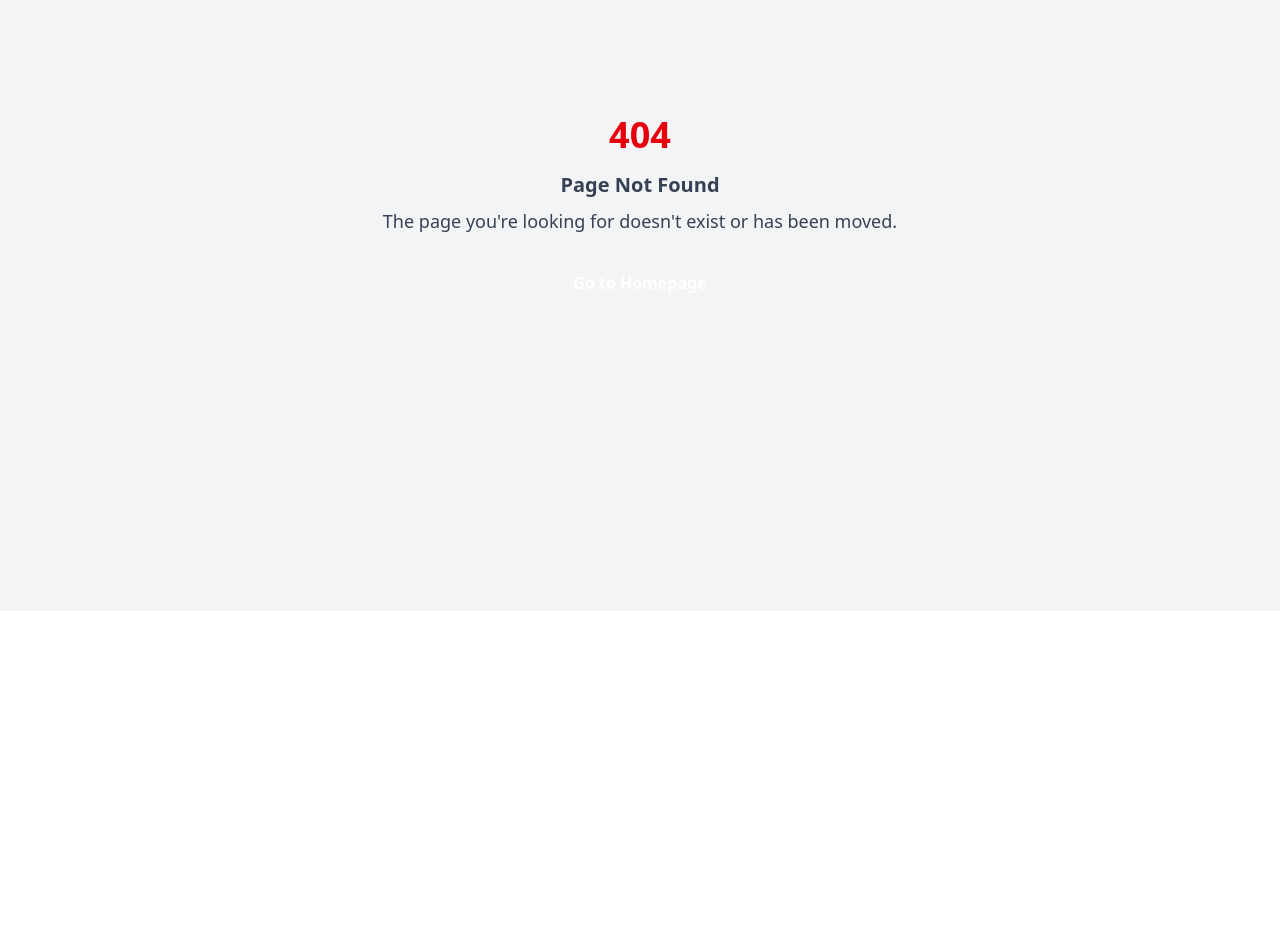
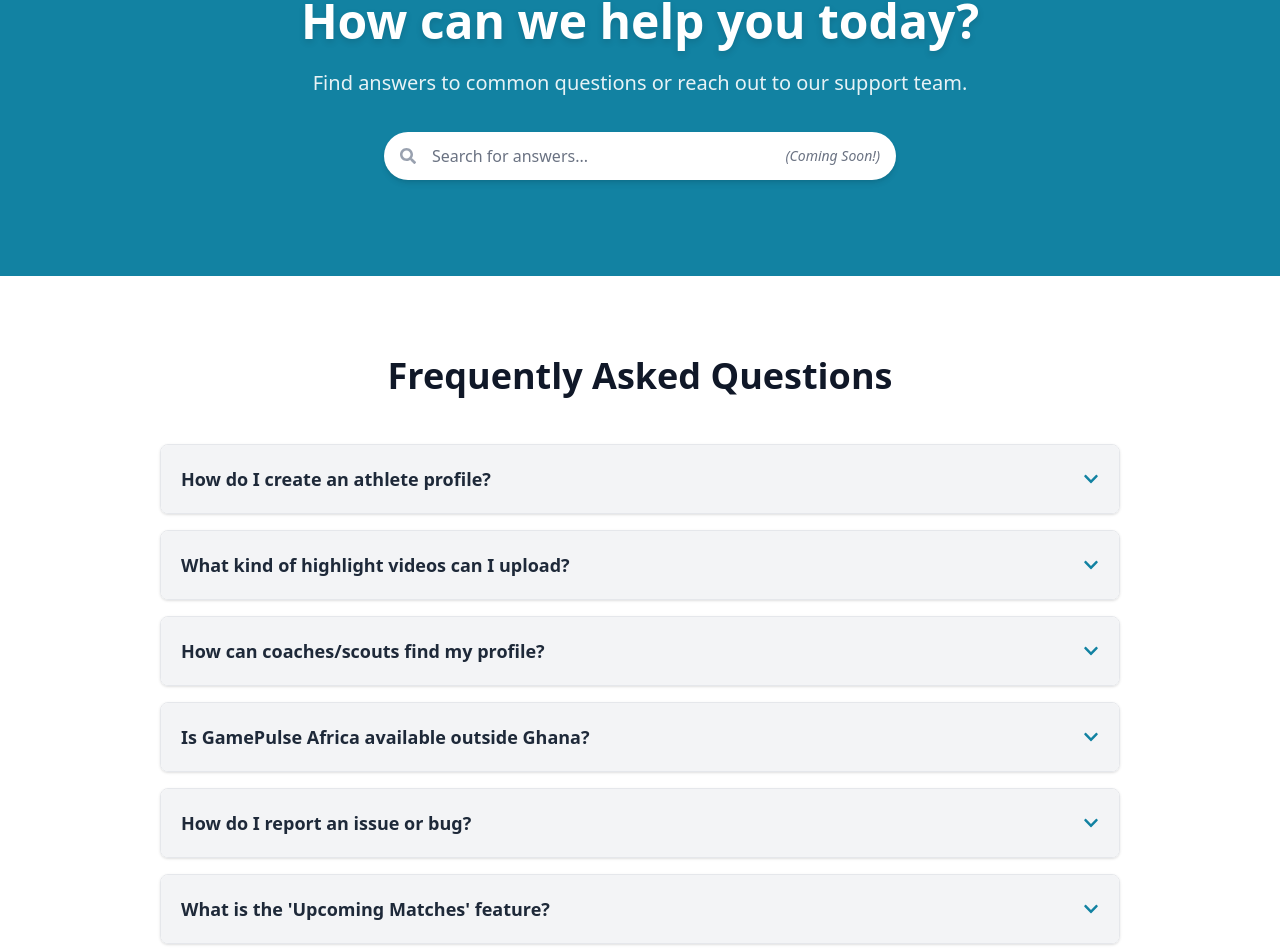
Before and after one commit to Qhojoblinks-7/kijanaPulseafrica, a React (Vite) app: page /help-center in a window 1280 px wide. Before the commit this address had no page. Shown: the part 213-1165 px from the top of the page. Before the commit the page ends 824 px from the top, so only its background shows below. Built offline with nearby package versions, Linux system fonts and the light colour scheme.

Commit message:
feat: add Help and Support page with FAQ section and contact options; update routing and layout adjustments

```diff
--- a/src/App.jsx
+++ b/src/App.jsx
@@ -28,6 +28,7 @@
 // NEW IMPORTS: Forgot Password and Reset Password Pages
 import ForgotPasswordPage from './pages/ForgotPasswordPage';
 import ResetPasswordPage from './pages/ResetPasswordPage';
+import HelpAndSupportPage from './pages/HelpAndSupportPage'
 
 
 function App() {
@@ -90,9 +91,7 @@
             <Route path="/live-matches" element={<LiveMatchesDashboard />} />
             <Route path="/discover-talent" element={<AthleteSearchPage />} />
             <Route path="/settings" element={<div>Settings (Implement Me)</div>} />
-            <Route path="/help" element={<div>Help Center (Implement Me)</div>} />
-            <Route path="/features" element={<div>Features Page (Implement Me)</div>} />
-            <Route path="/digital-classroom" element={<div>Digital Classroom (Implement Me)</div>} />
+            <Route path="/help-center" element={<HelpAndSupportPage />}/>      <Route path="/digital-classroom" element={<div>Digital Classroom (Implement Me)</div>} />
             <Route path="/download-app" element={<div>Download App Page (Implement Me)</div>} />
             <Route path="/notifications" element={<div>Notifications Page (Implement Me)</div>} />
             <Route path="/search" element={<div>Mobile Search Page (Implement Me)</div>} />
--- a/src/pages/AboutUsPage.jsx
+++ b/src/pages/AboutUsPage.jsx
@@ -12,7 +12,7 @@
 
 const AboutUsPage = () => {
   return (
-    <div className="min-h-screen  bg-gradient-to-br mt-15 from-gray-50 to-gray-200 font-sans text-gray-900 overflow-hidden">
+    <div className="min-h-screen  bg-gradient-to-br mt-10 from-gray-50 to-gray-200 font-sans text-gray-900 overflow-hidden">
 
       {/* Hero Section: Our Mission */}
       <section
--- /dev/null
+++ b/src/pages/HelpAndSupportPage.jsx
@@ -0,0 +1,175 @@
+// src/pages/HelpAndSupportPage.jsx
+import React, { useState, useEffect } from 'react';
+import { Link } from 'react-router-dom';
+import { FaChevronDown, FaChevronUp, FaQuestionCircle, FaEnvelope, FaPhone, FaSearch, FaInfoCircle } from 'react-icons/fa';
+
+const HelpAndSupportPage = () => {
+  const [openFAQ, setOpenFAQ] = useState(null); // State to manage which FAQ item is open
+
+  useEffect(() => {
+    document.title = "Help & Support | GamePulse Africa";
+    window.scrollTo(0, 0); // Scroll to top on page load
+  }, []);
+
+  const faqs = [
+    {
+      question: "How do I create an athlete profile?",
+      answer: "After logging in, navigate to the 'My Profile' or 'Athlete Profile' section from your dashboard. You'll find options to upload your photo, add personal details, sporting statistics, achievements, and highlight videos. Make sure to fill out all sections for a comprehensive profile."
+    },
+    {
+      question: "What kind of highlight videos can I upload?",
+      answer: "You can upload videos showcasing your best plays, skills, and match performances. We recommend short, high-quality clips focusing on your key strengths. Ensure the videos are well-lit and clearly show your actions."
+    },
+    {
+      question: "How can coaches/scouts find my profile?",
+      answer: "Coaches and scouts can use the 'Discover Talent' feature to search for athletes based on sport, position, age, location, and key performance indicators. The more complete and updated your profile is, the easier it will be for them to find you."
+    },
+    {
+      question: "Is GamePulse Africa available outside Ghana?",
+      answer: "GamePulse Africa is designed for the entire African continent, aiming to connect high school athletes across various regions. While our initial focus may be on specific countries, we are continuously expanding our reach. Stay tuned for updates on new regions!"
+    },
+    {
+      question: "How do I report an issue or bug?",
+      answer: "If you encounter any issues, please contact our support team using the email or phone number provided on this page. Describe the issue in detail, including screenshots or video if possible, to help us assist you faster."
+    },
+    {
+      question: "What is the 'Upcoming Matches' feature?",
+      answer: "The 'Upcoming Matches' feature provides a centralized calendar for high school sports events across Africa. You can view schedules, match details, and even get notifications for games involving your favorite teams or athletes."
+    },
+    {
+      question: "Can I use GamePulse Africa on my mobile device?",
+      answer: "Yes, GamePulse Africa is designed to be fully responsive and accessible on all mobile devices through your web browser. We are also working on dedicated mobile applications for an even smoother experience."
+    }
+  ];
+
+  const toggleFAQ = (index) => {
+    setOpenFAQ(openFAQ === index ? null : index);
+  };
+
+  return (
+    <div className="min-h-screen bg-gray-50 font-sans text-gray-900 pb-16">
+      {/* Hero Section */}
+      <section className="bg-gamepulse-blue text-white py-16 md:py-24 text-center">
+        <div className="container mx-auto px-4 md:px-8 max-w-4xl">
+          <FaQuestionCircle className="text-6xl mx-auto mb-6 text-gamepulse-orange" />
+          <h1 className="text-4xl md:text-5xl font-extrabold leading-tight mb-4 font-heading drop-shadow-md">
+            How can we help you today?
+          </h1>
+          <p className="text-lg md:text-xl leading-relaxed mb-8 opacity-90">
+            Find answers to common questions or reach out to our support team.
+          </p>
+          {/* Mock Search Bar */}
+          <div className="relative max-w-lg mx-auto">
+            <input
+              type="text"
+              placeholder="Search for answers..."
+              className="w-full py-3 pl-12 pr-4 rounded-full bg-white text-gray-800 placeholder-gray-500 shadow-md focus:outline-none focus:ring-2 focus:ring-gamepulse-orange"
+              disabled // Disable for now as it's a mock
+            />
+            <FaSearch className="absolute left-4 top-1/2 transform -translate-y-1/2 text-gray-400" />
+            <span className="absolute right-4 top-1/2 transform -translate-y-1/2 text-sm text-gray-500 italic">
+                (Coming Soon!)
+            </span>
+          </div>
+        </div>
+      </section>
+
+      {/* FAQ Section */}
+      <section className="py-16 md:py-20 bg-white">
+        <div className="container mx-auto px-4 md:px-8 max-w-5xl">
+          <h2 className="text-3xl md:text-4xl font-extrabold text-gray-900 mb-12 text-center font-heading">
+            Frequently Asked Questions
+          </h2>
+          <div className="space-y-4">
+            {faqs.map((faq, index) => (
+              <div
+                key={index}
+                className="border border-gray-200 rounded-lg shadow-sm overflow-hidden transition-all duration-300 ease-in-out hover:shadow-md"
+              >
+                <button
+                  className="w-full flex justify-between items-center text-left p-5 bg-gray-100 hover:bg-gray-200 focus:outline-none transition-colors duration-200"
+                  onClick={() => toggleFAQ(index)}
+                  aria-expanded={openFAQ === index}
+                  aria-controls={`faq-answer-${index}`}
+                >
+                  <span className="text-lg font-semibold text-gray-800">{faq.question}</span>
+                  {openFAQ === index ? (
+                    <FaChevronUp className="text-gamepulse-blue" />
+                  ) : (
+                    <FaChevronDown className="text-gamepulse-blue" />
+                  )}
+                </button>
+                <div
+                  id={`faq-answer-${index}`}
+                  className={`px-5 pt-0 text-gray-700 transition-all duration-300 ease-in-out ${
+                    openFAQ === index ? 'max-h-96 py-5 opacity-100' : 'max-h-0 opacity-0'
+                  }`}
+                  style={{ transitionProperty: 'max-height, opacity, padding' }}
+                >
+                  <p className="border-t border-gray-200 pt-4">{faq.answer}</p>
+                </div>
+              </div>
+            ))}
+          </div>
+        </div>
+      </section>
+
+      {/* Contact Us Section */}
+      <section className="py-16 md:py-20 bg-gamepulse-yellow text-white">
+        <div className="container mx-auto px-4 md:px-8 max-w-5xl text-center">
+          <h2 className="text-3xl md:text-4xl font-extrabold mb-8 font-heading drop-shadow-sm">
+            Can't find what you're looking for?
+          </h2>
+          <p className="text-lg leading-relaxed mb-10 opacity-90">
+            Our support team is here to help. Reach out to us directly and we'll get back to you as soon as possible.
+          </p>
+          <div className="flex flex-col md:flex-row justify-center gap-6">
+            <Link
+              to="/contact-us"
+              className="inline-flex items-center bg-gamepulse-orange hover:bg-orange-700 text-white font-bold py-3 px-8 rounded-full text-lg shadow-lg transform hover:scale-105 transition-all duration-300 ring-2 ring-gamepulse-orange hover:ring-orange-700"
+              aria-label="Go to Contact Us Page"
+            >
+              <FaEnvelope className="mr-3" /> Contact Form
+            </Link>
+            <a
+              href="mailto:support@gamepulseafrica.com"
+              className="inline-flex items-center bg-white text-gamepulse-blue hover:bg-gray-100 font-bold py-3 px-8 rounded-full text-lg shadow-lg transform hover:scale-105 transition-all duration-300 ring-2 ring-white hover:ring-gray-100"
+              aria-label="Email our support team"
+            >
+              <FaEnvelope className="mr-3" /> support@gamepulseafrica.com
+            </a>
+            <a
+              href="tel:+233201234567" // Example Ghana number
+              className="inline-flex items-center bg-white text-gamepulse-blue hover:bg-gray-100 font-bold py-3 px-8 rounded-full text-lg shadow-lg transform hover:scale-105 transition-all duration-300 ring-2 ring-white hover:ring-gray-100"
+              aria-label="Call our support line"
+            >
+              <FaPhone className="mr-3" /> +233 20 123 4567
+            </a>
+          </div>
+        </div>
+      </section>
+
+      {/* Related Links Section */}
+      <section className="py-12 md:py-16 bg-gamepulse-blue-dark">
+        <div className="container mx-auto px-4 md:px-8 max-w-5xl text-center">
+          <h3 className="text-2xl font-bold text-white mb-6 font-heading">
+            Important Resources
+          </h3>
+          <div className="flex flex-wrap justify-center gap-4">
+            <Link to="/privacy-policy" className="inline-flex items-center px-6 py-3 bg-gray-200 text-gray-800 rounded-full shadow-sm hover:bg-gray-300 transition-colors text-md font-medium">
+              <FaInfoCircle className="mr-2" /> Privacy Policy
+            </Link>
+            <Link to="/terms-of-service" className="inline-flex items-center px-6 py-3 bg-gray-200 text-gray-800 rounded-full shadow-sm hover:bg-gray-300 transition-colors text-md font-medium">
+              <FaInfoCircle className="mr-2" /> Terms of Service
+            </Link>
+            <Link to="/about-us" className="inline-flex items-center px-6 py-3 bg-gray-200 text-gray-800 rounded-full shadow-sm hover:bg-gray-300 transition-colors text-md font-medium">
+              <FaInfoCircle className="mr-2" /> About Us
+            </Link>
+          </div>
+        </div>
+      </section>
+    </div>
+  );
+};
+
+export default HelpAndSupportPage;
--- a/src/pages/HomePage.jsx
+++ b/src/pages/HomePage.jsx
@@ -234,7 +234,7 @@
               <ul className="space-y-2 text-sm">
                 {/* Use Link component for internal navigation */}
                 <li><Link to="/about-us" className="text-gray-300 hover:text-gamepulse-orange transition-colors duration-200">About Us</Link></li>
-                <li><Link to="/contact" className="text-gray-300 hover:text-gamepulse-orange transition-colors duration-200">Contact</Link></li>
+                <li><Link to="/contact-us" className="text-gray-300 hover:text-gamepulse-orange transition-colors duration-200">Contact</Link></li>
                 <li><Link to="/privacy-policy" className="text-gray-300 hover:text-gamepulse-orange transition-colors duration-200">Privacy Policy</Link></li>
                 <li><Link to="/terms-of-service" className="text-gray-300 hover:text-gamepulse-orange transition-colors duration-200">Terms of Service</Link></li>
               </ul>
```
